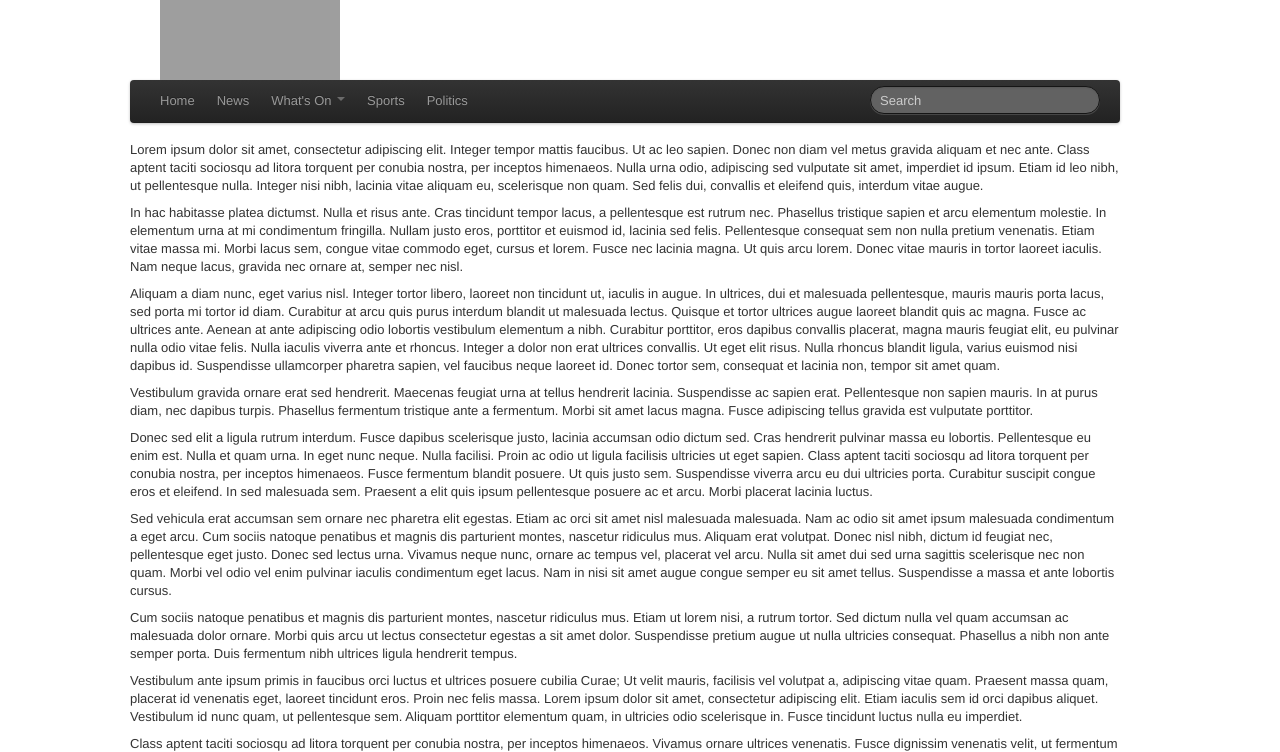
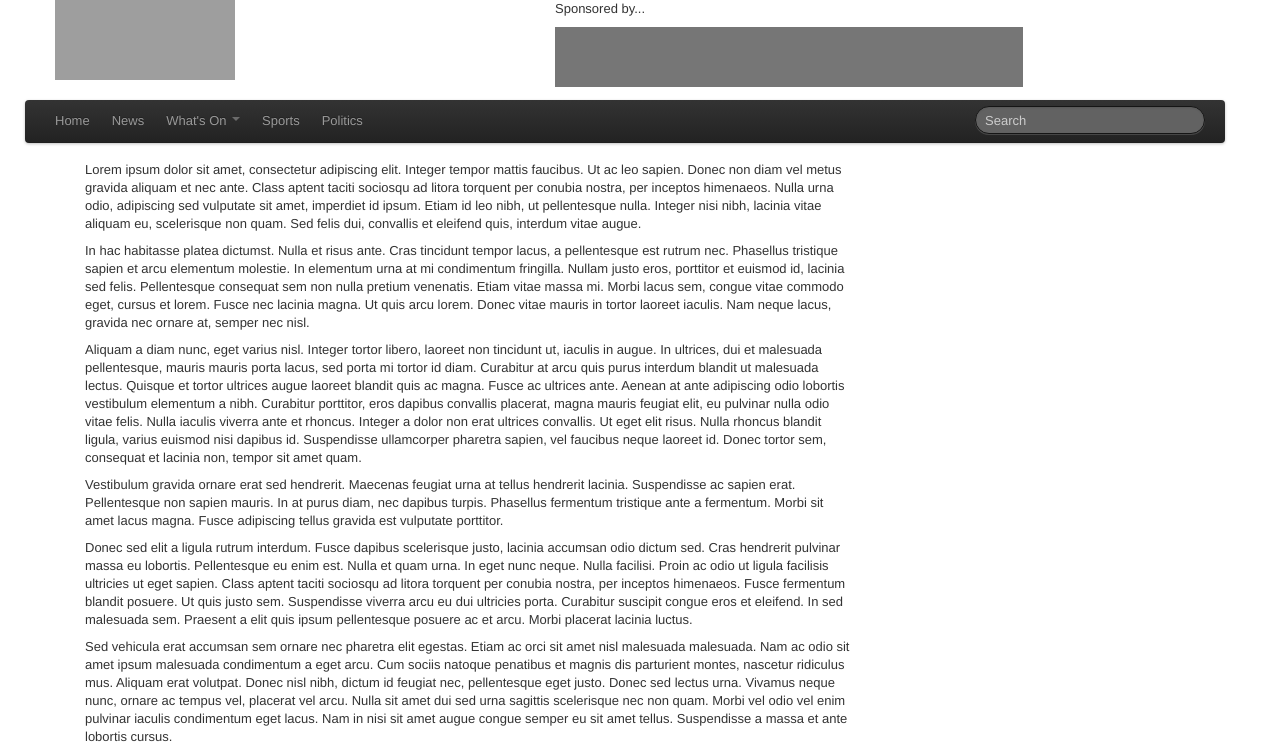
Before and after one commit to philipjohn/playing-with-bootstrap, a plain HTML site: page index.html in a window 1280 px wide. Shown: the top 752 px of the page. Drawn offline with nearby package versions, Linux system fonts and the light colour scheme; grey boxes are pictures that could not be loaded.

Commit message:
Added advert placeholder

```diff
--- a/css/custom.css
+++ b/css/custom.css
@@ -1,6 +1,5 @@
-#wrap {
-	max-width: 960px; /* nice width */
-	margin: 0 auto; /* center it */
+header {
+	height: 100px;
 }
 #logo { /* add the logo */
 	background: transparent url('http://lichfieldlive.co.uk/wp-content/uploads/2011/09/LichfieldLiveLogo-180x80.png') no-repeat top left;
--- a/index.html
+++ b/index.html
@@ -23,10 +23,14 @@
 	</head>
 
 	<body>
-		<div id="wrap">
+		<div class="container">
 			<header class="row">
-				<div class="span4">
+				<div class="span3">
 					<div id="logo"><span>Lichfield Live</span></div>
+				</div>
+				<div class="span7 offset2">
+					<p>Sponsored by...</p>
+					<img src="img/nothing.jpg" />
 				</div>
 			</header>
 
@@ -63,7 +67,7 @@
 				</div>
 			</nav>
 
-			<article class="row">
+			<article class="row span8">
 				<p>Lorem ipsum dolor sit amet, consectetur adipiscing elit. Integer tempor mattis faucibus. Ut ac leo sapien. Donec non diam vel metus gravida aliquam et nec ante. Class aptent taciti sociosqu ad litora torquent per conubia nostra, per inceptos himenaeos. Nulla urna odio, adipiscing sed vulputate sit amet, imperdiet id ipsum. Etiam id leo nibh, ut pellentesque nulla. Integer nisi nibh, lacinia vitae aliquam eu, scelerisque non quam. Sed felis dui, convallis et eleifend quis, interdum vitae augue.</p>
 				<p>In hac habitasse platea dictumst. Nulla et risus ante. Cras tincidunt tempor lacus, a pellentesque est rutrum nec. Phasellus tristique sapien et arcu elementum molestie. In elementum urna at mi condimentum fringilla. Nullam justo eros, porttitor et euismod id, lacinia sed felis. Pellentesque consequat sem non nulla pretium venenatis. Etiam vitae massa mi. Morbi lacus sem, congue vitae commodo eget, cursus et lorem. Fusce nec lacinia magna. Ut quis arcu lorem. Donec vitae mauris in tortor laoreet iaculis. Nam neque lacus, gravida nec ornare at, semper nec nisl.</p>
 				<p>Aliquam a diam nunc, eget varius nisl. Integer tortor libero, laoreet non tincidunt ut, iaculis in augue. In ultrices, dui et malesuada pellentesque, mauris mauris porta lacus, sed porta mi tortor id diam. Curabitur at arcu quis purus interdum blandit ut malesuada lectus. Quisque et tortor ultrices augue laoreet blandit quis ac magna. Fusce ac ultrices ante. Aenean at ante adipiscing odio lobortis vestibulum elementum a nibh. Curabitur porttitor, eros dapibus convallis placerat, magna mauris feugiat elit, eu pulvinar nulla odio vitae felis. Nulla iaculis viverra ante et rhoncus. Integer a dolor non erat ultrices convallis. Ut eget elit risus. Nulla rhoncus blandit ligula, varius euismod nisi dapibus id. Suspendisse ullamcorper pharetra sapien, vel faucibus neque laoreet id. Donec tortor sem, consequat et lacinia non, tempor sit amet quam.</p>
```
Also changed, not shown: img/nothing.jpg (added).
